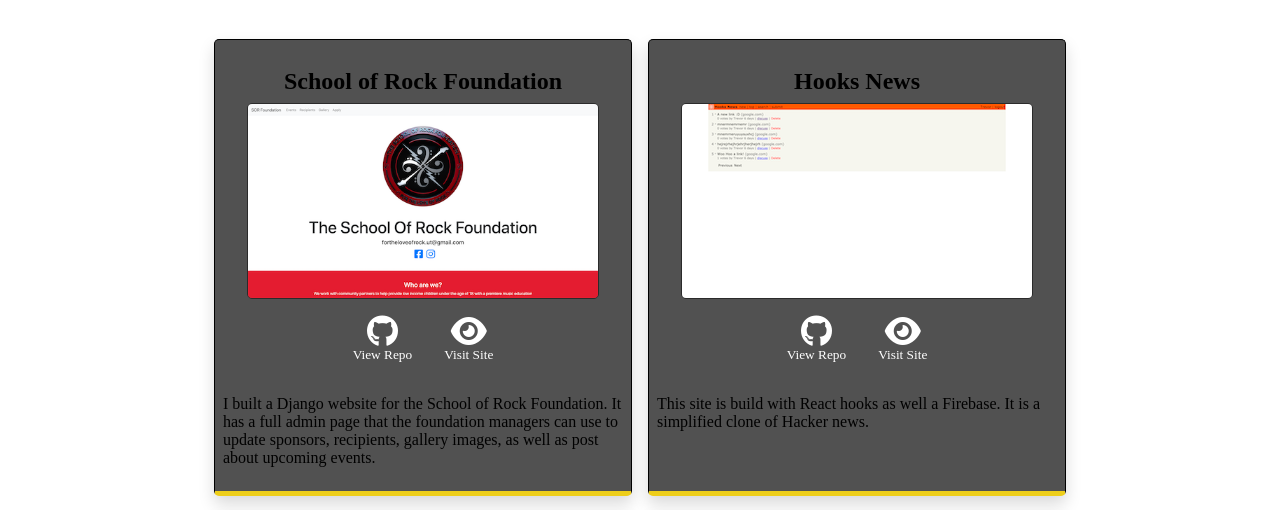
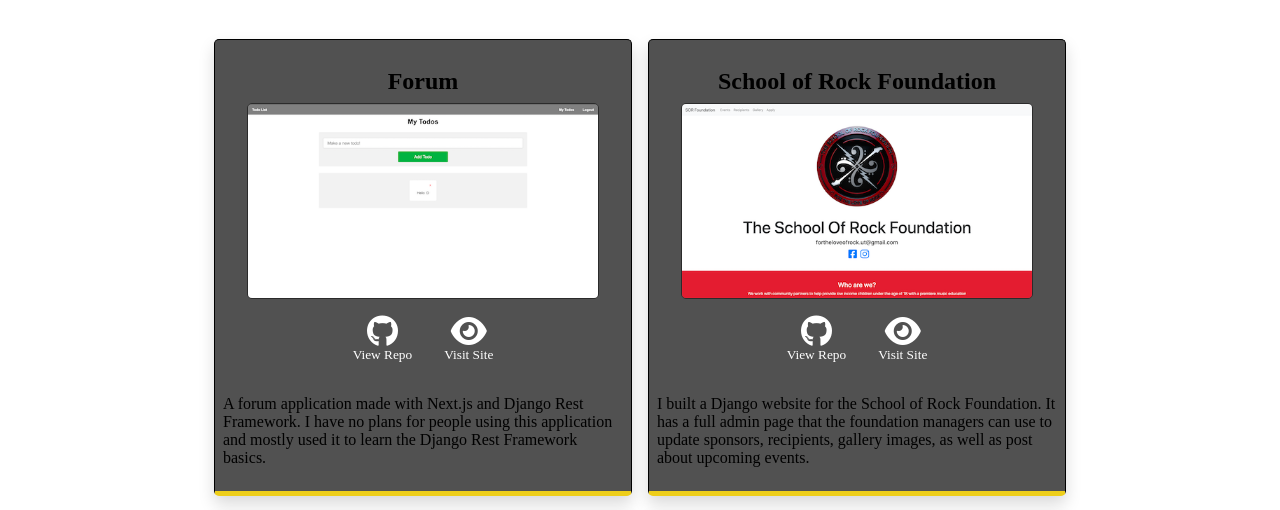
Before and after one commit to MrTj458/Portfolio, a Next.js app: page /projects in a window 1280 px wide. Shown: the part 183-693 px from the top of the page. Built offline with nearby package versions, Linux system fonts and the light colour scheme.

Commit message:
Added Forum to projects and switched from yarn to npm

```diff
--- a/pages/projects.js
+++ b/pages/projects.js
@@ -16,6 +16,13 @@
           My <span>Projects</span>
         </h1>
         <ProjectsList>
+          <Project
+            name="Forum"
+            image="/images/projects/r&fTodos.png"
+            github="https://github.com/MrTj458/drf-next-forum"
+            link="https://forum.mrtj458.net/"
+            desc="A forum application made with Next.js and Django Rest Framework. I have no plans for people using this application and mostly used it to learn the Django Rest Framework basics."
+          />
           <Project
             name="School of Rock Foundation"
             image="/images/projects/sorfoundation.png"
```
Also changed, not shown: 2 other files (tests, documents, lock files or other folders).
